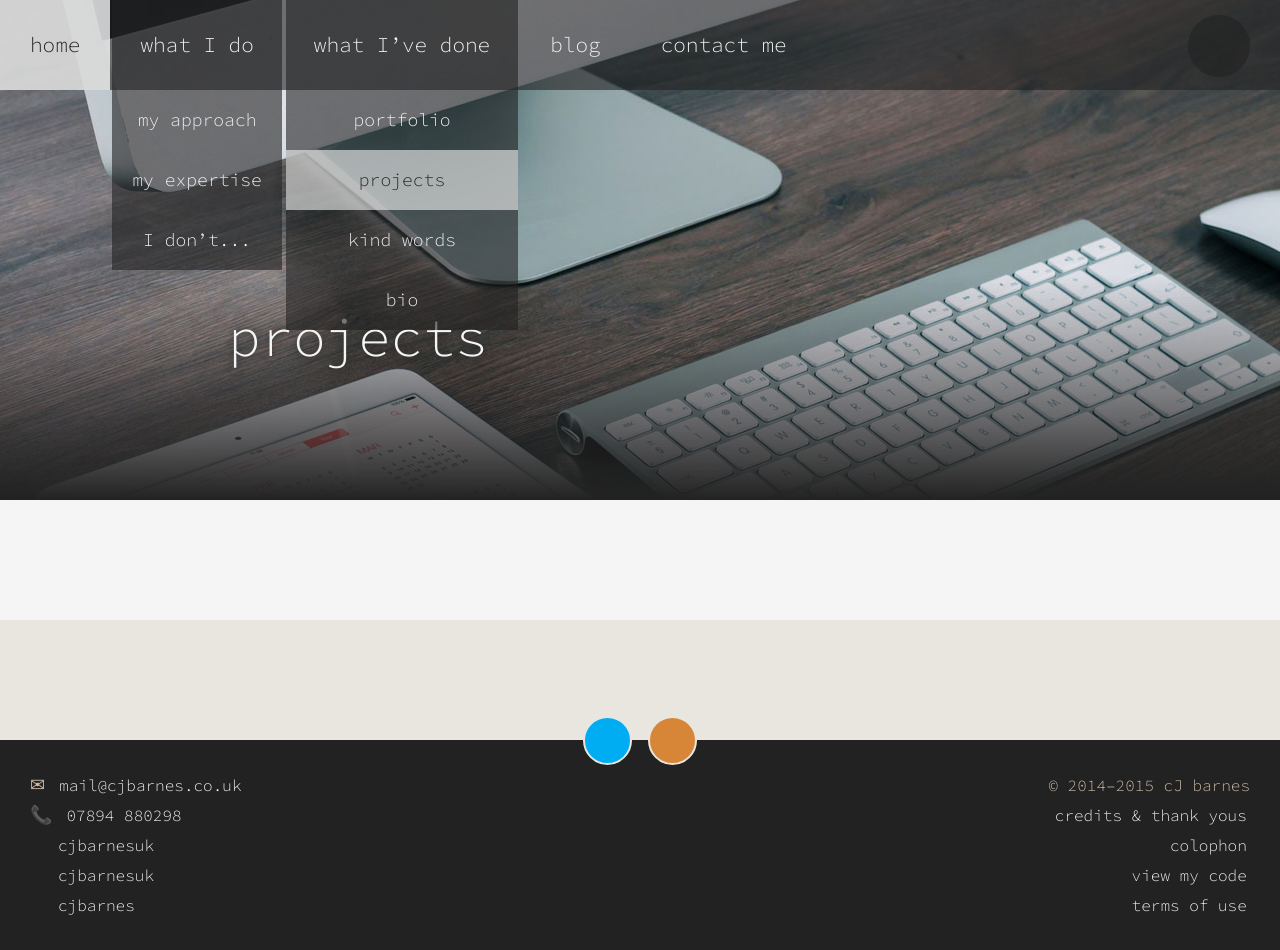
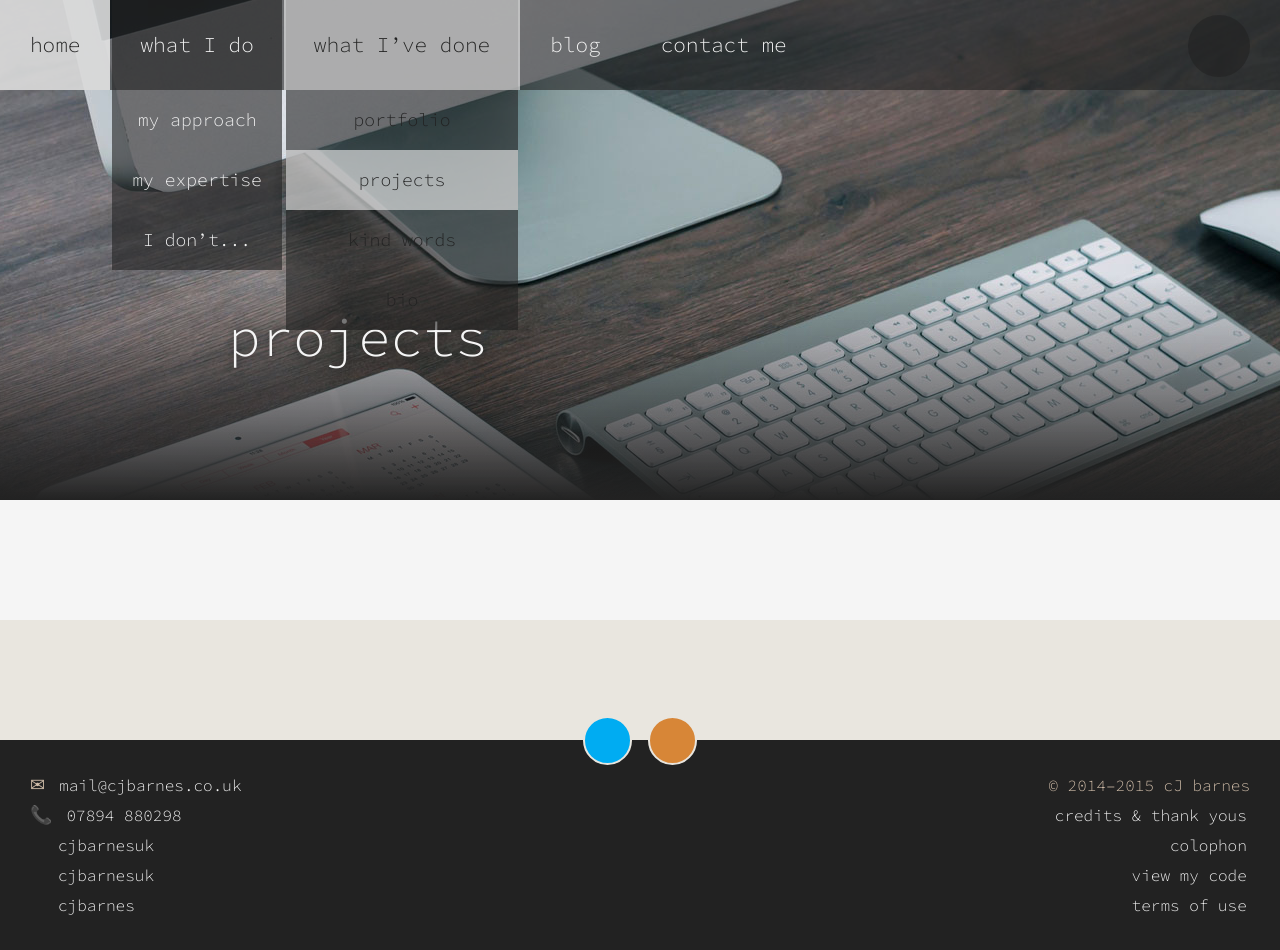
Before and after one commit to cjbarnes/cjbarnes.github.io, a Jekyll site: the page built from _pages/projects.md, in a window 1280 px wide. Built offline with Jekyll 4.4.1, drawn with Linux system fonts in a browser that asks for light colours; some web fonts are replaced.

Commit message:
Highlight parent items in nav

```diff
--- a/_includes/nav.html
+++ b/_includes/nav.html
@@ -11,6 +11,8 @@
     {% comment %} Check whether this is the current nav item. {% endcomment %}
     {% assign active = '' %}
     {% if nav.path == page.url %}
+      {% assign active = ' active' %}
+    {% elsif page.url contains nav.path and nav.path != "/" %}
       {% assign active = ' active' %}
     {% elsif 'homepage' == nav.special and '/index.html' == page.url %}
       {% assign active = ' active' %}
```
